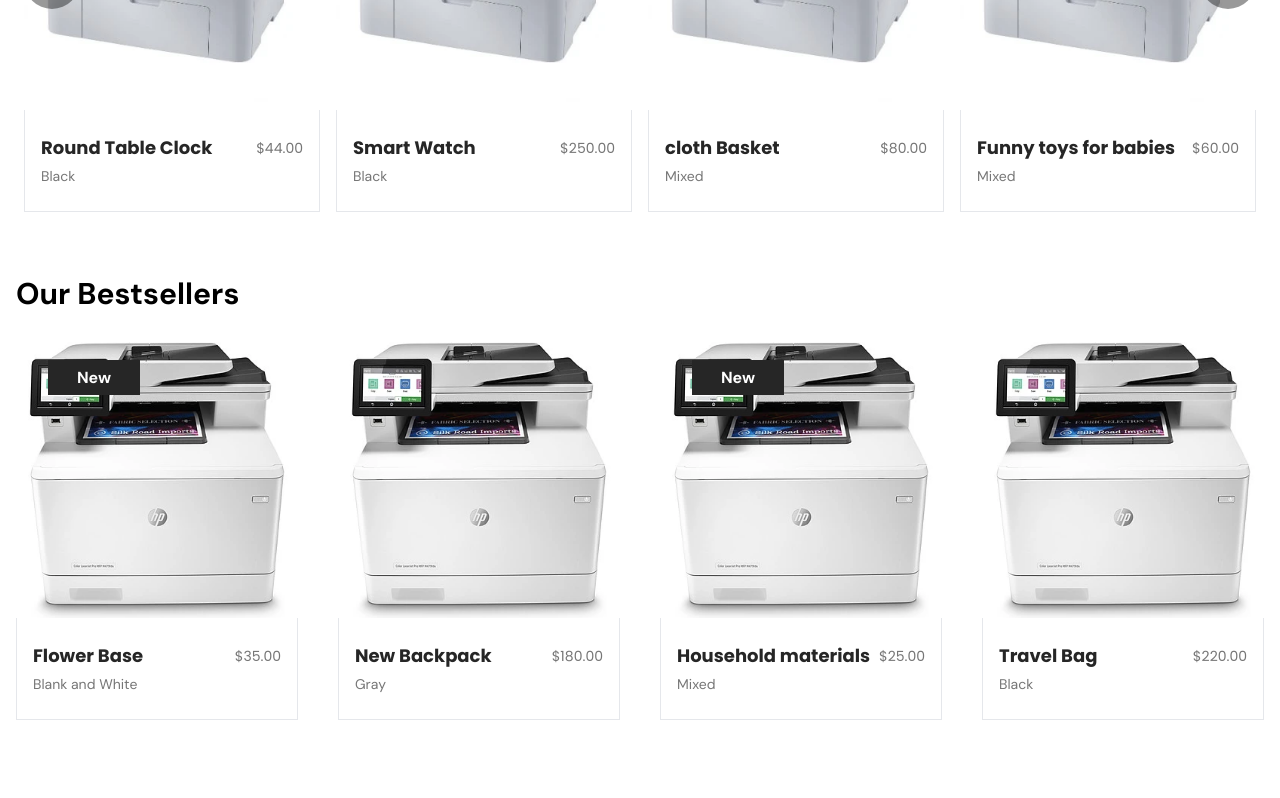
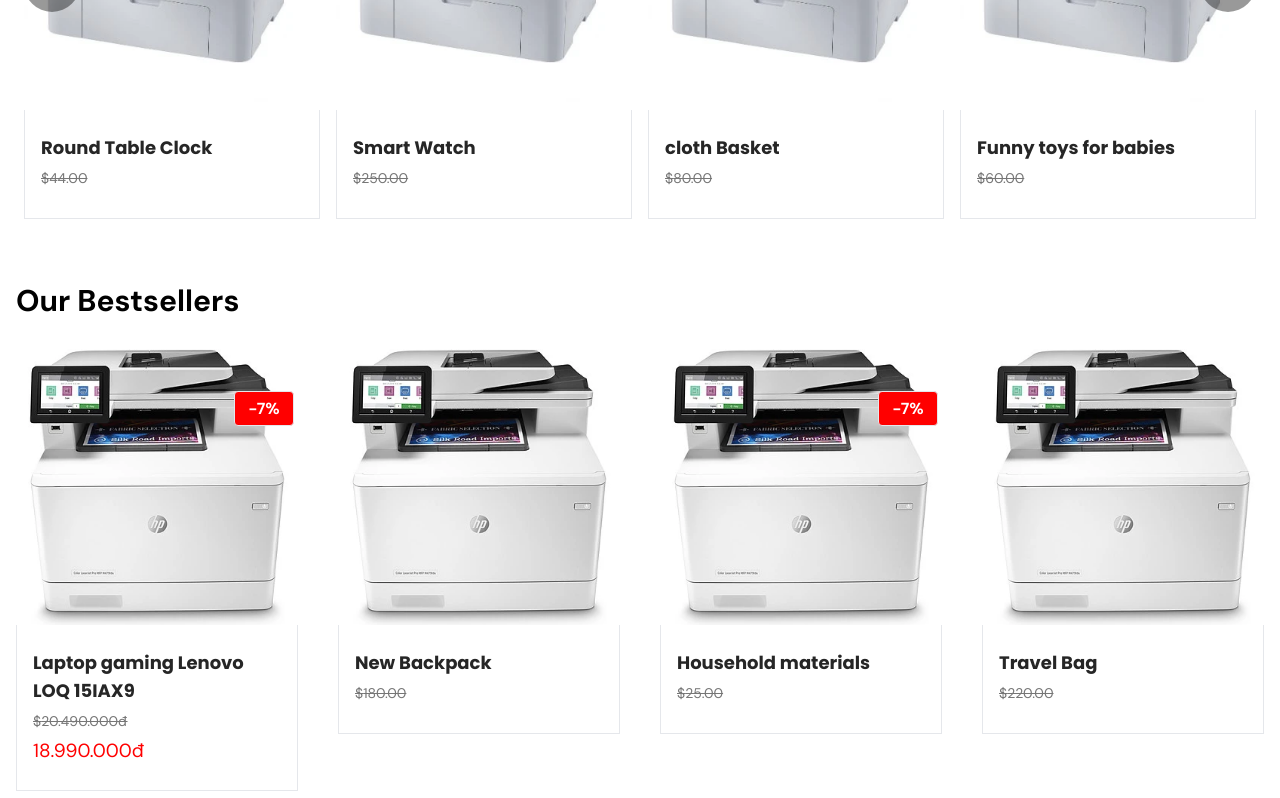
Before and after one commit to TK10-2912/Reactjs1M2, a React (Create React App) app: page / in a window 1280 px wide. Shown: the part 1900-2698 px from the top of the page. Built offline with nearby package versions, Linux system fonts and the light colour scheme.

Commit message:
1 component sản phẩm mẫu
1 component sản phẩm mẫu

```diff
--- a/src/components/home/BestSellers/BestSellers.js
+++ b/src/components/home/BestSellers/BestSellers.js
@@ -16,11 +16,11 @@
         <Product
           _id="1011"
           img={bestSellerOne}
-          productName="Flower Base"
-          price="35.00"
-          color="Blank and White"
+          productName="Laptop gaming Lenovo LOQ 15IAX9"
+          price="20.490.000đ"
+          currentPrice="18.990.000đ"
           badge={true}
-          des="Lorem ipsum dolor sit amet consectetur adipisicing elit. Hic excepturi quibusdam odio deleniti reprehenderit facilis."
+          des="Laptop siuuu rẻ"
         />
         <Product
           _id="1012"
--- a/src/components/home/Products/Badge.js
+++ b/src/components/home/Products/Badge.js
@@ -2,7 +2,7 @@
 
 const Badge = ({ text }) => {
   return (
-    <div className="bg-primeColor w-[92px] h-[35px] text-white flex justify-center items-center text-base font-semibold hover:bg-black duration-300 cursor-pointer">
+    <div className="bg-Discounts w-[60px] h-[35px] text-white flex justify-center items-center text-base font-semibold hover:bg-red duration-300 cursor-pointer border rounded">
       {text}
     </div>
   );
--- a/src/components/home/Products/Product.js
+++ b/src/components/home/Products/Product.js
@@ -37,10 +37,10 @@
     <div className="w-full relative group">
       <div className="max-w-80 max-h-80 relative overflow-y-hidden ">
         <div onClick={handleProductDetails}>
-          <Image className="w-full h-full" imgSrc={props.img} />
+          <Image className="w-full h-full cursor-pointer" imgSrc={props.img} />
         </div>
-        <div className="absolute top-6 left-8">
-          {props.badge && <Badge text="New" />}
+        <div className="absolute top-12 right-1">
+          {props.badge && <Badge text="-7%" />}
         </div>
         <div className="w-full h-32 absolute bg-white -bottom-[130px] group-hover:bottom-0 duration-700">
           <ul className="w-full h-full flex flex-col items-end justify-center gap-2 font-titleFont px-2 border-l border-r">
@@ -97,10 +97,12 @@
           <h2 className="text-lg text-primeColor font-bold">
             {props.productName}
           </h2>
-          <p className="text-[#767676] text-[14px]">${props.price}</p>
         </div>
         <div>
-          <p className="text-[#767676] text-[14px]">{props.color}</p>
+          <del className="text-[#767676] text-[14px]">${props.price}</del>
+        </div>
+        <div>
+          <p className="text-[#ff0000] text-[19px]">{props.currentPrice}</p>
         </div>
       </div>
     </div>
--- a/tailwind.config.js
+++ b/tailwind.config.js
@@ -26,6 +26,7 @@
       colors: {
         primeColor: "#262626",
         lightText: "#6D6D6D",
+        Discounts:"#ff0000"
       },
       boxShadow: {
         testShadow: "0px 0px 54px -13px rgba(0,0,0,0.7)",
```
